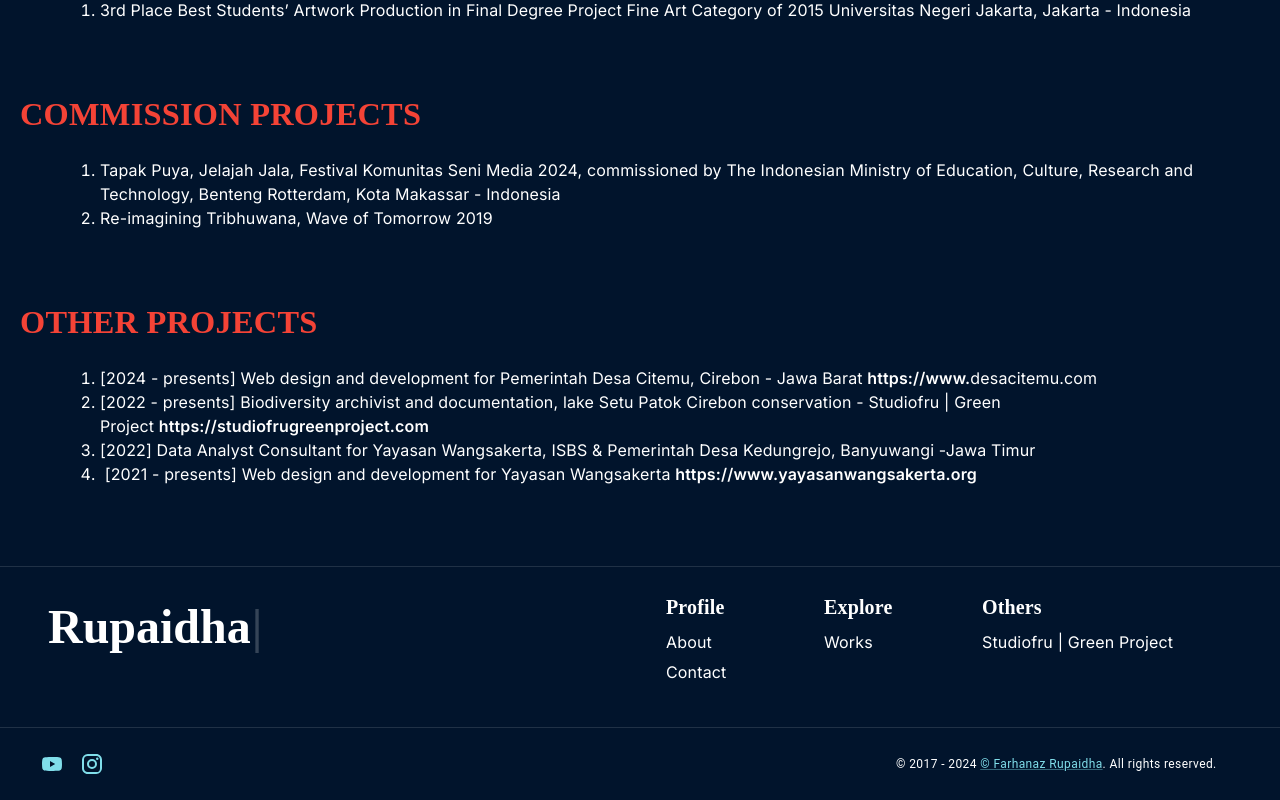
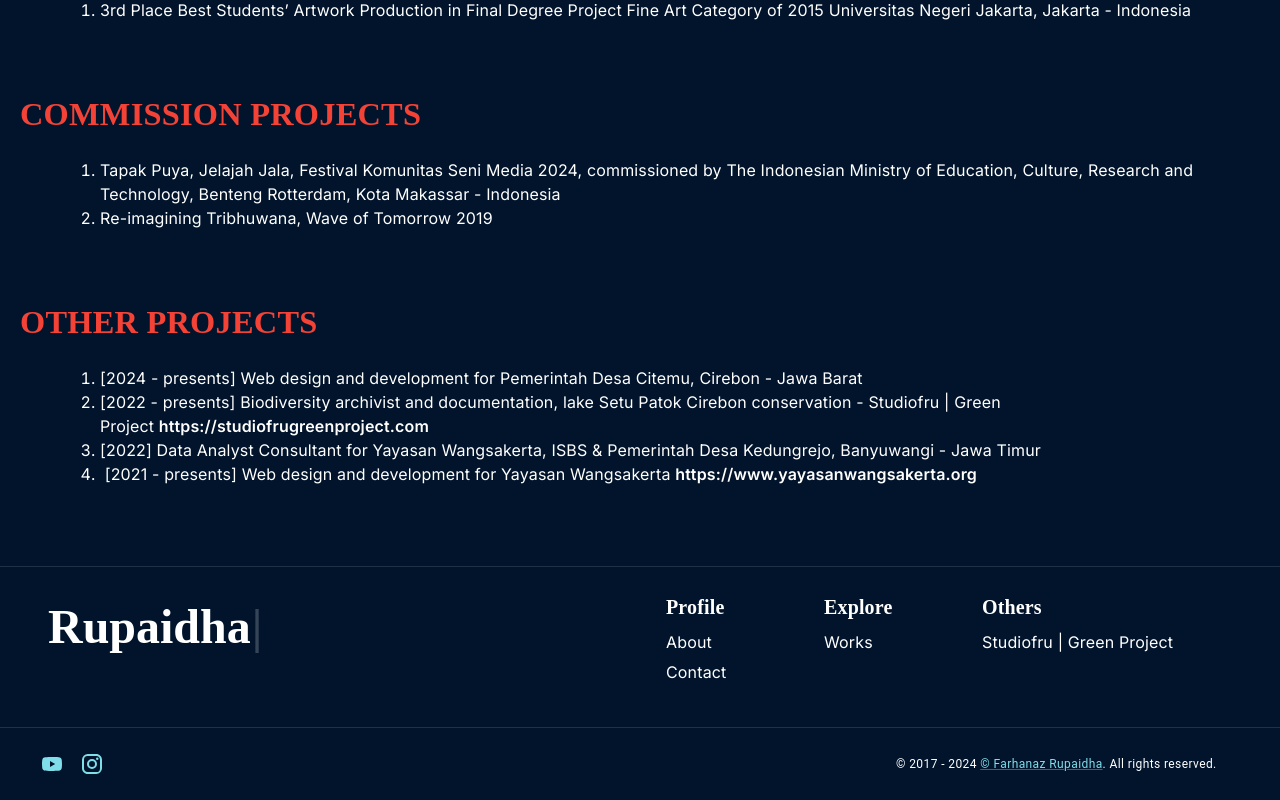
Before and after one commit to farhanazrupaidha/farhanazrupaidha-markdown, a Next.js app: page /about in a window 1280 px wide. Shown: the part 2267-3067 px from the top of the page. Built offline with nearby package versions, Linux system fonts and the light colour scheme; what @mui/material-nextjs would draw is missing.

Commit message:
1st commit

```diff
--- a/src/app/about/page.tsx
+++ b/src/app/about/page.tsx
@@ -163,13 +163,13 @@ export default function Index() {
         <Typography variant="h4" color="#f44336" sx={{mb:1, mt:2}}>OTHER PROJECTS</Typography>
         <ol className="list-decimal my-6 list-outside ml-20">
         <li>
-        <div>[2024 - presents] Web design and development for Pemerintah Desa Citemu, Cirebon - Jawa Barat&nbsp;<a title="https://desacitemu.com" href="https://desacitemu.com/">https://www.</a>desacitemu.com&nbsp;</div>
+        <div>[2024 - presents] Web design and development for Pemerintah Desa Citemu, Cirebon - Jawa Barat</div>
         </li>
         <li>
         <div>[2022 - presents] Biodiversity archivist and documentation, lake Setu Patok Cirebon conservation - Studiofru | Green Project&nbsp;<a title="https://www.studiofrugreenproject.com" href="https://www.studiofrugreenproject.com/">https://studiofrugreenproject.com</a></div>
         </li>
         <li>
-        <div>[2022] Data Analyst Consultant for Yayasan Wangsakerta, ISBS &amp; Pemerintah Desa Kedungrejo, Banyuwangi -Jawa Timur</div>
+        <div>[2022] Data Analyst Consultant for Yayasan Wangsakerta, ISBS &amp; Pemerintah Desa Kedungrejo, Banyuwangi - Jawa Timur</div>
         </li>
         <li>
         <div>&nbsp;[2021 - presents] Web design and development for Yayasan Wangsakerta&nbsp;<a title="https://www.yayasanwangsakerta.org" href="https://www.yayasanwangsakerta.org/">https://www.yayasanwangsakerta.org&nbsp;</a></div>
```
